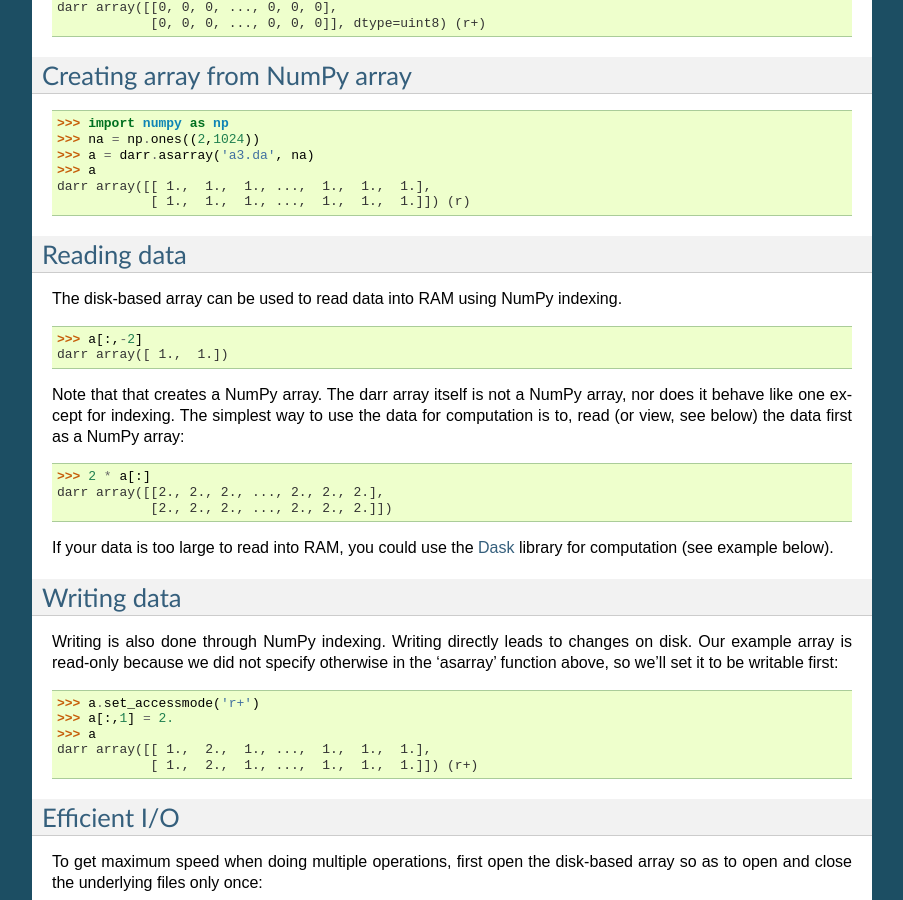
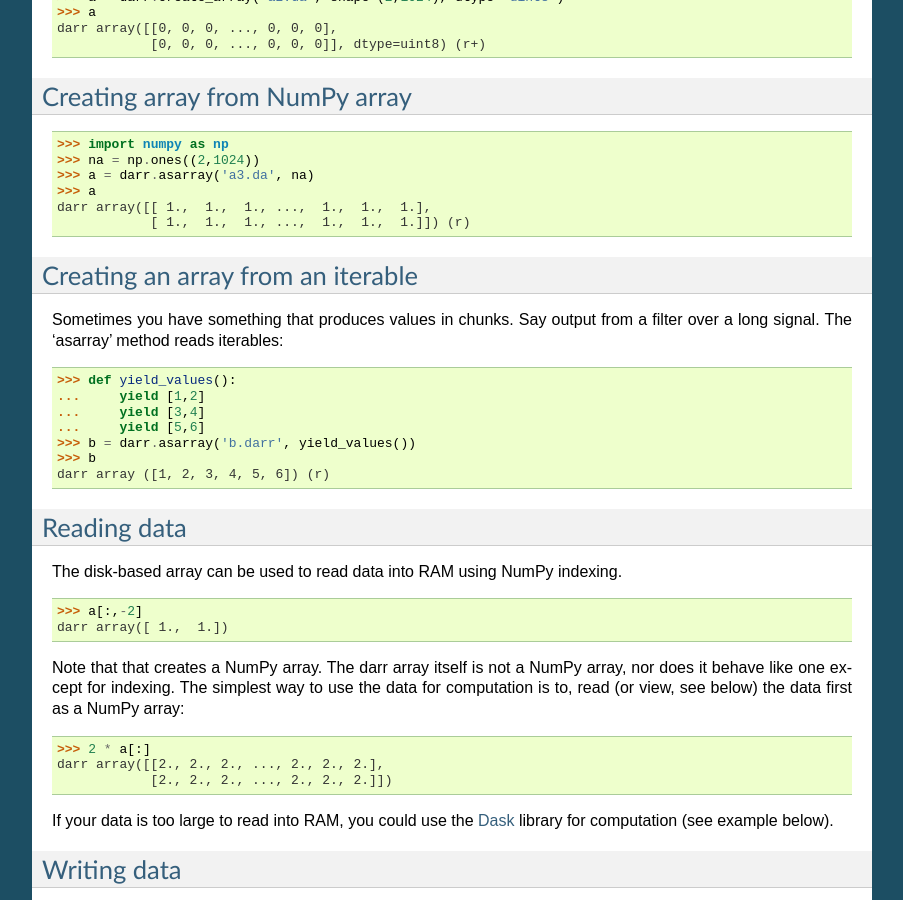
Before and after one commit to gbeckers/Darr, a Sphinx documentation site: the page built from docs/tutorial.rst, in a window 1280 px wide and 900 px high, scrolled down 1546 px. Shown: the whole window, without its empty margins (198-1101 px from the left). Built offline with Sphinx 7.4.7, drawn with Linux system fonts in a browser that asks for light colours; some of the changed text lies outside the part shown.

Commit message:
tutorial example iterable for asarray

```diff
--- a/docs/tutorial.rst
+++ b/docs/tutorial.rst
@@ -109,6 +109,22 @@ Creating array from NumPy array
                 [ 1.,  1.,  1., ...,  1.,  1.,  1.]]) (r)
 
 .. _readdata:
+
+Creating an array from an iterable
+----------------------------------
+Sometimes you have something that produces values in chunks. Say output from
+a filter over a long signal. The 'asarray' method reads iterables:
+
+.. code:: python
+
+    >>> def yield_values():
+    ...     yield [1,2]
+    ...     yield [3,4]
+    ...     yield [5,6]
+    >>> b = darr.asarray('b.darr', yield_values())
+    >>> b
+    darr array ([1, 2, 3, 4, 5, 6]) (r)
+
 
 Reading data
 ------------
```
